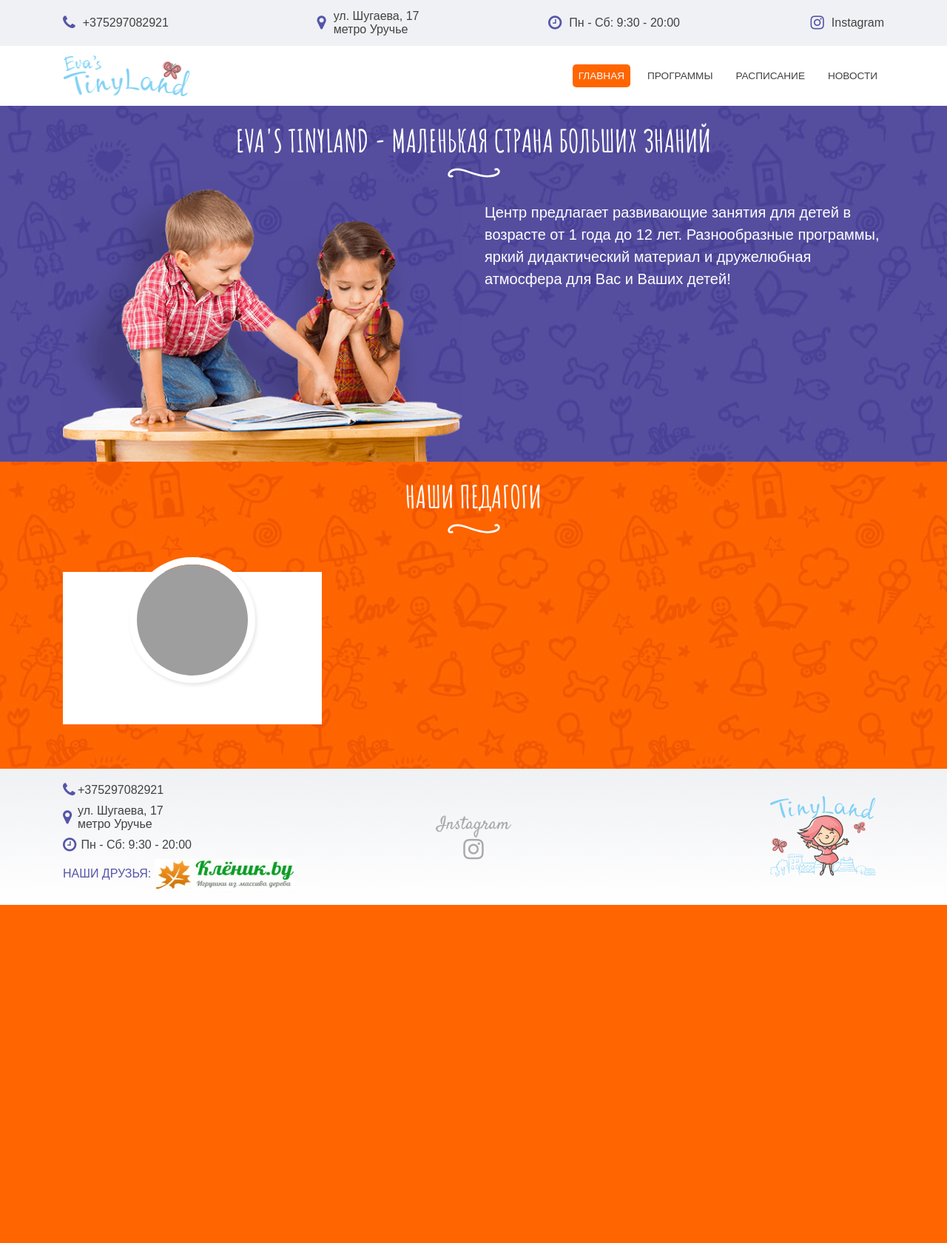
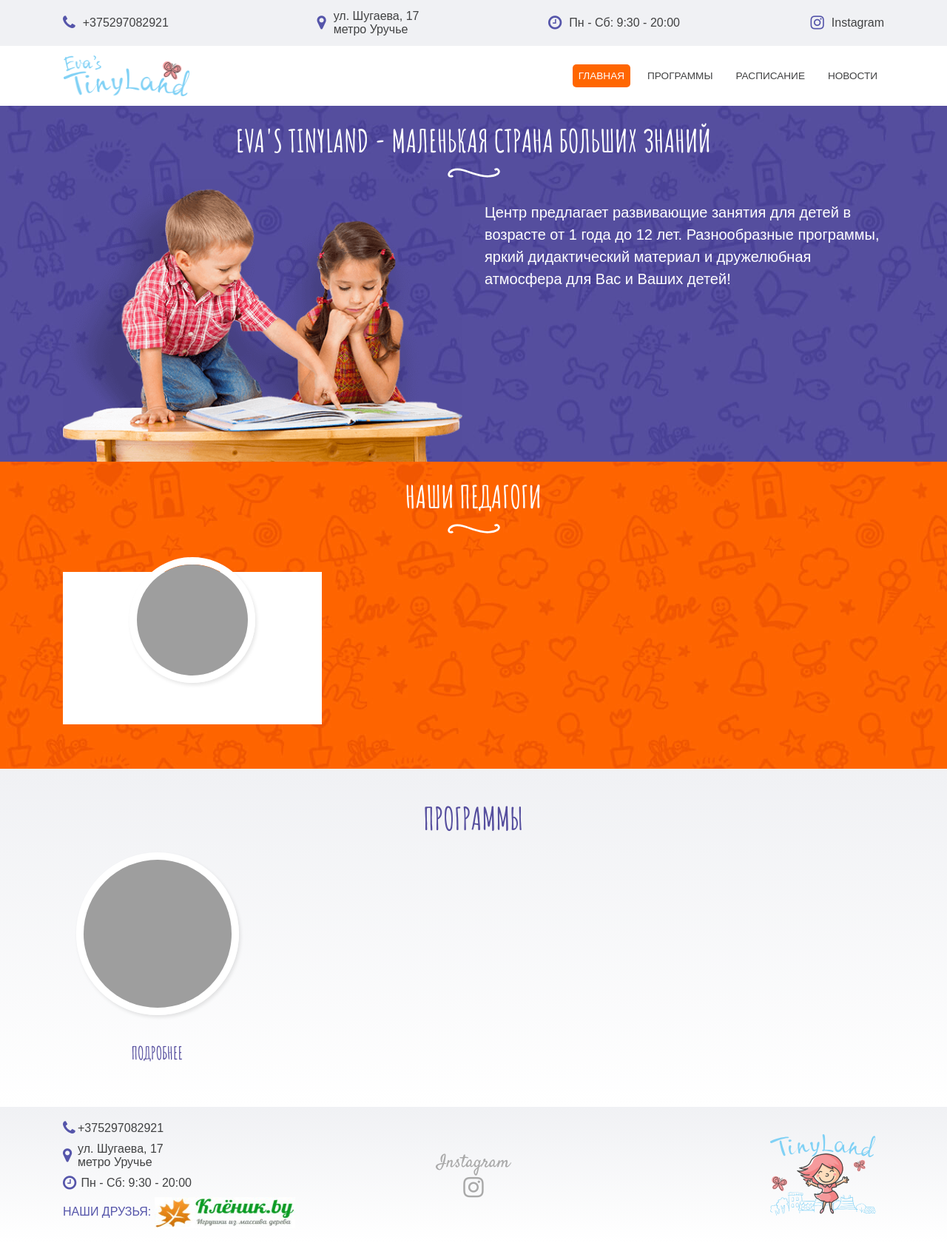
Before and after one commit to tritren/TinyLand, a PHP site: page / in a window 1280 px wide. Shown: the whole page at 74% size. Before the commit the page ends 1223 px from the top, so only its background shows below. Run offline with PHP 8.4, Linux system fonts and the light colour scheme; tables that the repository leaves empty or names only in its code hold one stand-in row (values such as "Sample post"); data that the repository does not hold is empty; some libraries are stand-ins or nearby versions; grey boxes are pictures that could not be loaded.

Commit message:
подключил таблицу programs

```diff
--- a/css/styles.css
+++ b/css/styles.css
@@ -174,8 +174,48 @@
     text-align: justify;
     line-height:1.3;
 }
+
  .titleBlock {
     margin-bottom: 50px;
+ }
+
+/*programs*/
+.programs {
+    padding: 40px 0;
+    background: linear-gradient(to bottom, #F0F1F4, #fff);
+}
+
+.programsTitleBlock h1 {
+    font: 700 42px 'Amatic SC', cursive;
+    color: #554E9E;
+    align-items: center;
+    margin-bottom: 20px;
+}
+
+.programsInfo {
+    flex-direction: column;
+    padding: 0 10px 10px 10px;
+    background: transparent;
+}
+
+.programsInfo img {
+    border-radius: 50%;
+    box-shadow: 2px 3px 5px rgba(0,0,0,.1);
+    border: 5px solid #fff;
+    height: 150px;
+    width: 150px;
+    margin-bottom: 10px;
+}
+
+.programsInfo h4 {
+    font: 700 24px 'Amatic SC', cursive;
+    color: #554E9E;
+    text-align: center;
+    text-transform: uppercase;
+}
+
+.programsInfo p {
+    text-align: center;
 }
 
 @media only screen and (min-width: 769px) {
@@ -204,8 +244,18 @@
         font-size: 0.9rem;
     }
 }
+
  @media (max-width: 994px) {       /*teachers*/
     .teacherInfo p, .teacherDescription h2 {
          font-size: 0.9rem;
     }
 }
+
+ @media (min-width: 576px) {  /*programs*/
+    .programsInfo img {
+    border: 10px solid #fff;
+    height: 220px;
+    width: 220px;
+    margin-bottom: 20px;
+    }
+}
--- a/dbConnection.php
+++ b/dbConnection.php
@@ -19,6 +19,23 @@
              	 </div>
           	  </div>';
 		}
-	$mysqli->close();
-	}
+}
+
+  function getPrograms() {
+    global $mysqli;
+    $result_set = $mysqli->query("SELECT * FROM `programs`");
+
+    while (($row = $result_set->fetch_assoc() ) !=false) {
+      echo '<div class="col-6 col-sm-4 col-md-3 programsContainer">
+              <div class="programsInfo d-flex align-items-center">
+                <a href="teachers.php?id='.$row['Id'].'"><img src="img/'.$row['Image'].'"></a>
+                <div class="programsDescription">
+                 <p>'.$row['Summary'].'</p>
+                  <a href="teachers.php?id='.$row['Id'].'"><h4>Подробнее</h4></a>
+                </div>
+              </div>
+            </div>';
+    }
+    $mysqli->close();
+}
 ?>
--- a/index.php
+++ b/index.php
@@ -35,6 +35,7 @@
           </div>
         </div>
       </section>
+      <?php require_once $_SERVER['DOCUMENT_ROOT'].'/programs.php';?>
       <?php require_once $_SERVER['DOCUMENT_ROOT'].'/map.php';?>
       <?php require_once $_SERVER['DOCUMENT_ROOT'].'/footer.php';?>
   </body>
--- /dev/null
+++ b/programs.php
@@ -0,0 +1,10 @@
+<section class="programs">
+	<div class="container">
+		<div class="row">
+			<div class="programsTitleBlock col-12 text-center">
+				<h1>ПРОГРАММЫ</h1>
+      </div>
+      <?php getPrograms();?>
+		</div>
+	</div>
+</section>
```
Also changed, not shown: img/MuzukalOstr.jpg (added), img/bees2.jpg (added), img/clever2.jpg (added), img/excellentStudent.jpg (added), img/geograph2.jpg (added), img/learning2.jpg (added), img/mamaRjadom2.jpg (added), img/mrNaLadoshke.jpg (added), img/pain-studio2.jpg (added), img/prepeaToScool2.jpg (added), img/smart-kids2.jpg (added), img/speachtherapist2.jpg (added), img/stars.jpg (added), img/sunnyChicks2.jpg (added). Lines whose indentation alone changed are shown as unchanged.
